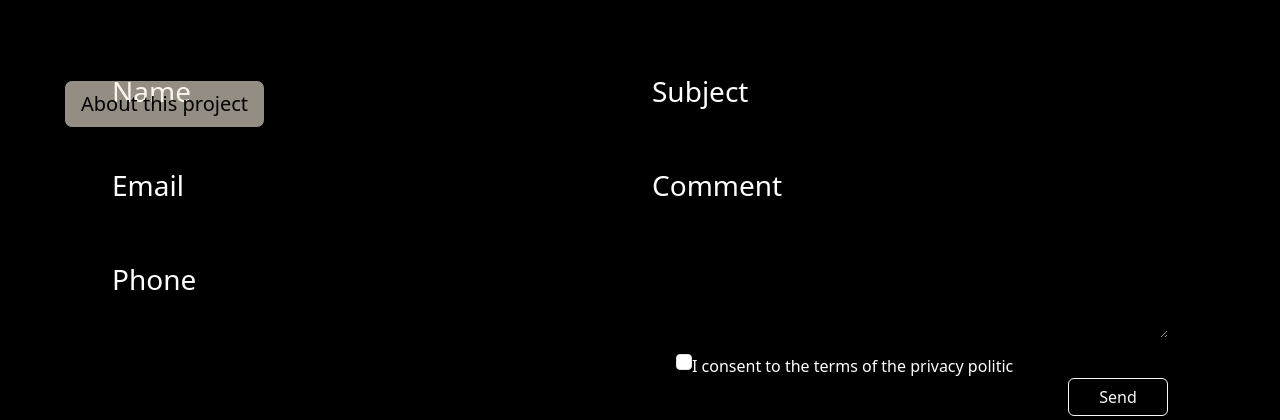
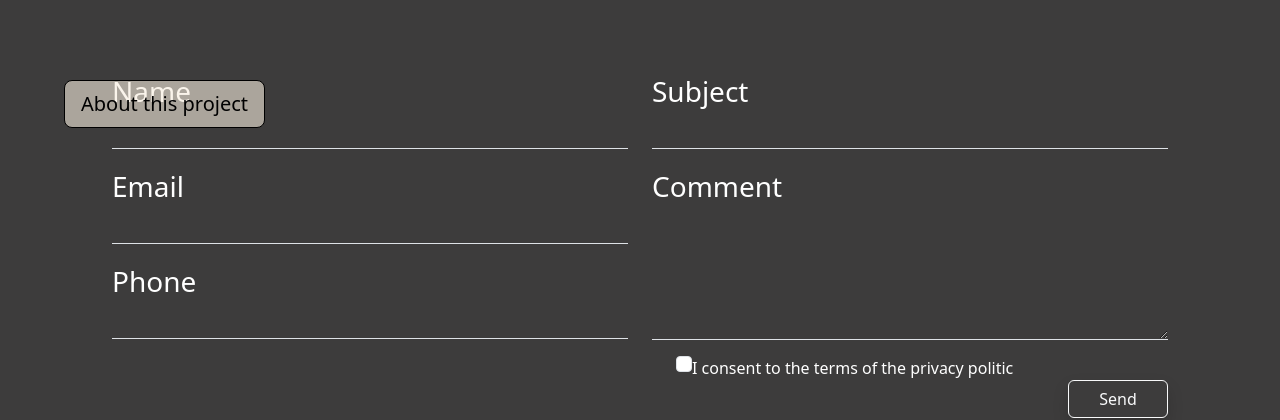
Before and after one commit to MicaelaChans/e-commerce-Front, a React (Vite) app: page /contact in a window 1280 px wide. Shown: the part 632-1052 px from the top of the page. Built offline with nearby package versions, Linux system fonts and the light colour scheme.

Commit message:
contactUS

```diff
--- a/src/App.css
+++ b/src/App.css
@@ -710,12 +710,12 @@
 
 .form {
   padding: 100px;
-  background-color: black;
+  background-color: rgb(61, 60, 60);
   color: white;
 }
 
 .formControl {
-  background-color: black;
+  background-color: rgba(100, 100, 100, 0);
 }
 
 .btnSend {
--- a/src/components/partials/ContactUs.jsx
+++ b/src/components/partials/ContactUs.jsx
@@ -28,15 +28,15 @@ function ContactUs() {
         <div className="row">
           <div className="col-lg-6 col-md-6 col-sm-12">
             <Form className="fs-3 ">
-              <Form.Group className="mb-3" controlId="example">
+              <Form.Group className="mb-3 border-bottom" controlId="example">
                 <Form.Label>Name</Form.Label>
                 <Form.Control className=" border-0 formControl" type="email" />
               </Form.Group>
-              <Form.Group className="mb-3" controlId="example">
+              <Form.Group className="mb-3 border-bottom" controlId="example">
                 <Form.Label>Email </Form.Label>
                 <Form.Control className=" border-0 formControl" type="email" />
               </Form.Group>
-              <Form.Group className="mb-3" controlId="example">
+              <Form.Group className="mb-3 border-bottom" controlId="example">
                 <Form.Label>Phone</Form.Label>
                 <Form.Control className=" border-0 formControl" type="phone" />
               </Form.Group>
@@ -44,14 +44,14 @@ function ContactUs() {
           </div>
           <div className="col-lg-6 col-md-6 col-sm-12">
             <Form className="fs-3 ">
-              <Form.Group className="mb-3" controlId="example">
+              <Form.Group className="mb-3 border-bottom" controlId="example">
                 <Form.Label>Subject</Form.Label>
                 <Form.Control
                   className="border-0  formControl"
                   type="subject"
                 />
               </Form.Group>
-              <Form.Group className="mb-3 " controlId="example">
+              <Form.Group className="mb-3 border-bottom" controlId="example">
                 <Form.Label>Comment</Form.Label>
                 <Form.Control
                   className=" border-0 formControl"
```
